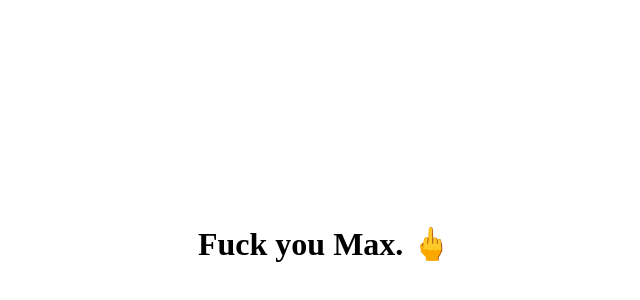
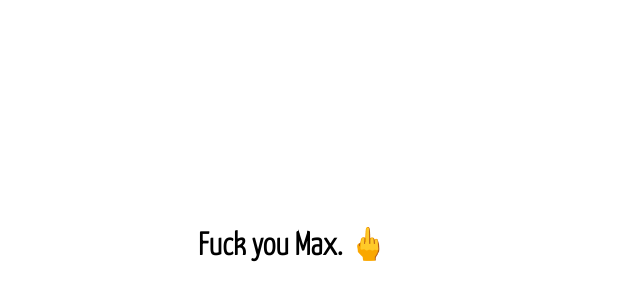
Before and after one commit to arctroopper/-fuckyou, a plain HTML site: page fuckyou.html in a window 1280 px wide. Shown: the part 196-496 px from the top of the page, without its empty margins (378-1018 px from the left). Drawn offline with Linux system fonts and the light colour scheme.

Commit message:
Update fuckyou.html

```diff
--- a/fuckyou.html
+++ b/fuckyou.html
@@ -9,7 +9,9 @@
 </head>
 <body>
     <style>
+        @import url('https://fonts.googleapis.com/css2?family=Inter:wght@400;700&family=Yanone+Kaffeesatz:wght@300&display=swap');
         .fuckyou{
+            font-family: 'Yanone Kaffeesatz', sans-serif;
             position: absolute;
             top: 50%;
             left: 45%;
```
